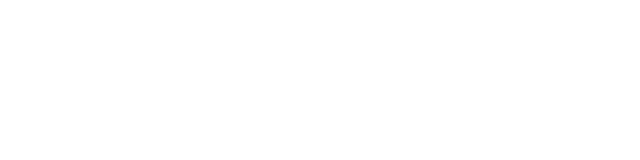
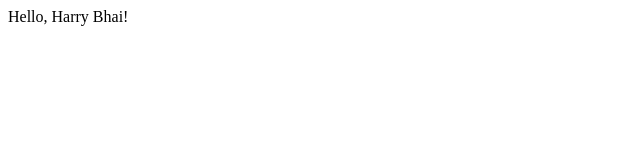
Before and after one commit to Reeteshprajapati/React-practice, a React (Vite) app: page / in a window 1280 px wide. Shown: the top 160 px of the page, without its empty margins (0-640 px from the left). Built offline with nearby package versions, Linux system fonts and the light colour scheme.

Commit message:
added useContext

```diff
--- a/src/App.jsx
+++ b/src/App.jsx
@@ -1,7 +1,40 @@
+import { useState, useContext, createContext } from "react";
+import { BrowserRouter, Routes, Route, Link } from "react-router-dom";
+import A from "./component1/A";
+
+const ThemesContext = createContext();
+
+function App() {
+  const [theme, setTheme] = useState('light');
+  return (
+    <>
+      <ThemesContext.Provider value={"Harry Bhai"}>
+        <A />
+      </ThemesContext.Provider>
+
+    </>
+  );
+}
+
+// function Home() {
+//   return <h1>Hello, World!</h1>;
+// }
+// function About() {
+//   return <h1>About Page</h1>;
+// }
+
+export default App;
+export { ThemesContext };
+//  <h2>{a+3}</h2>
+//       <h2>{a}</h2>
+//       <h1 className='main'>Hello, World!</h1>
+
+//       <button onClick={()=>b(a+1)}>Click Me!</button>
+// ----------------------------------
 // import React from 'react'
 // import reactLogo from "./assets/react.svg"
-import { useState } from "react";
-import { BrowserRouter, Routes, Route, Link } from "react-router-dom";
+// import { useState , useContext, createContext } from "react";
+// import { BrowserRouter, Routes, Route, Link } from "react-router-dom";
 // import Test from "./Test.jsx"
 // import Test1 from "./Test1.jsx"
 // import PropsBasic from "./PropsBasic";
@@ -16,11 +49,12 @@
 // import BasicValidationForm from "./component/BasicValidationForm.jsx";
 // import LogOut from "./component/LogOut.jsx";
 // import Login from "./component/Login.jsx";
-import UseStateBasic from "./component/UseStateBasic.jsx";
-import LonggerComponent from "./component/LonggerComponent.jsx";
+// import UseStateBasic from "./component/UseStateBasic.jsx";
+// import LonggerComponent from "./component/LonggerComponent.jsx";
+// import TimeCounter from "./component/TimeCounter.jsx";
+// import A from "./component1/A.jsx";
 
-
-function App() {
+// function App() {
 // let [a,b] = useState(100);
 // function Home() {
 //   alert("Warning!");
@@ -40,38 +74,22 @@
 // }
 // const [a,b] = useState(true);
 
-  return (
-    <>
-      {/* {a ? <LogOut/> : <Login/>} */}
-      {/* <h1>May I help you?</h1> */}
-      {/* <Test /> */}
-      {/* <Test1 /> */}
-      {/* <PropsBasic name="Harry Bhai" field="Cloud Developer" age="25" hobies={hobies} /> */}
-      {/* <ButtonBasic lable="Click Me!" handleButton={buttonfun} /> */}
-          {/* <Counter/> */}
-          {/* <Counter2/> */}
-          {/* <Toggle/> */}
-          {/* <InputExample/> */}
-          {/* <SimpleForm /> */}
-          {/* <MultiForm /> */}
-          {/* <BasicValidationForm /> */}
-          {/* <UseStateBasic /> */}
-          {/* <LonggerComponent /> */}
+// return
+{/* {a ? <LogOut/> : <Login/>} */ }
+{/* <h1>May I help you?</h1> */ }
+{/* <Test /> */ }
+{/* <Test1 /> */ }
+{/* <PropsBasic name="Harry Bhai" field="Cloud Developer" age="25" hobies={hobies} /> */ }
+{/* <ButtonBasic lable="Click Me!" handleButton={buttonfun} /> */ }
+{/* <Counter/> */ }
+{/* <Counter2/> */ }
+{/* <Toggle/> */ }
+{/* <InputExample/> */ }
+{/* <SimpleForm /> */ }
+{/* <MultiForm /> */ }
+{/* <BasicValidationForm /> */ }
+{/* <UseStateBasic /> */ }
+{/* <LonggerComponent /> */ }
+{/* <TimeCounter /> */ }
 
-    </>
-  );
-}
-
-// function Home() {
-//   return <h1>Hello, World!</h1>;
-// }
-// function About() {
-//   return <h1>About Page</h1>;
-// }
-
-export default App;
-//  <h2>{a+3}</h2>
-//       <h2>{a}</h2>
-//       <h1 className='main'>Hello, World!</h1>
-
-//       <button onClick={()=>b(a+1)}>Click Me!</button>
+// export default App;
--- /dev/null
+++ b/src/component/TimeCounter.jsx
@@ -0,0 +1,25 @@
+import React from 'react'
+import { useState, useEffect } from 'react'
+
+const TimeCounter = () => {
+    const [count,setCount]=useState(1)
+    useEffect(()=>{
+        const interval = setInterval(()=>{
+            console.log("Timer is running");
+            setCount((prevCount)=>prevCount+1)
+        }, 1000)
+
+        return () => {
+            console.log("Timer is cleared");
+            clearInterval(interval)
+        }
+    },[])
+      return (
+    <div>
+        <h1>TimeCounter: {count}</h1>
+        {/* <button onClick={()=>setCount(count+1)}>Increment</button> */}
+    </div>
+  )
+}
+
+export default TimeCounter
--- /dev/null
+++ b/src/component1/A.jsx
@@ -0,0 +1,13 @@
+import React from 'react'
+import B from './B'
+
+const A = () => {
+
+  return (
+    <div>
+        <B />
+    </div>
+  )
+}
+
+export default A
--- /dev/null
+++ b/src/component1/B.jsx
@@ -0,0 +1,12 @@
+import React from 'react'
+import C from './C'
+
+const B = () => {
+  return (
+    <div>
+        <C />
+    </div>
+  )
+}
+
+export default B
--- /dev/null
+++ b/src/component1/C.jsx
@@ -0,0 +1,13 @@
+import React from 'react'
+import {ThemesContext} from '../App'
+import { useContext } from 'react'
+
+
+const C = () => {
+  const theme = useContext(ThemesContext);
+  return (
+    <div>Hello, {theme}!</div>
+  )
+}
+
+export default C
```
Lines whose indentation alone changed are shown as unchanged.
